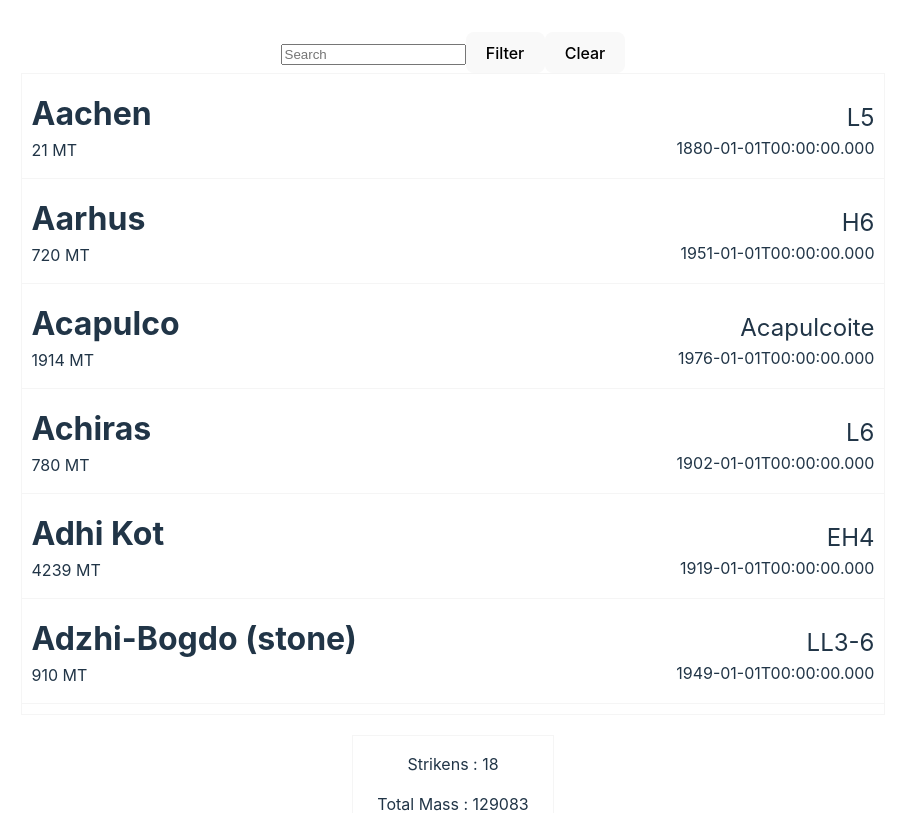
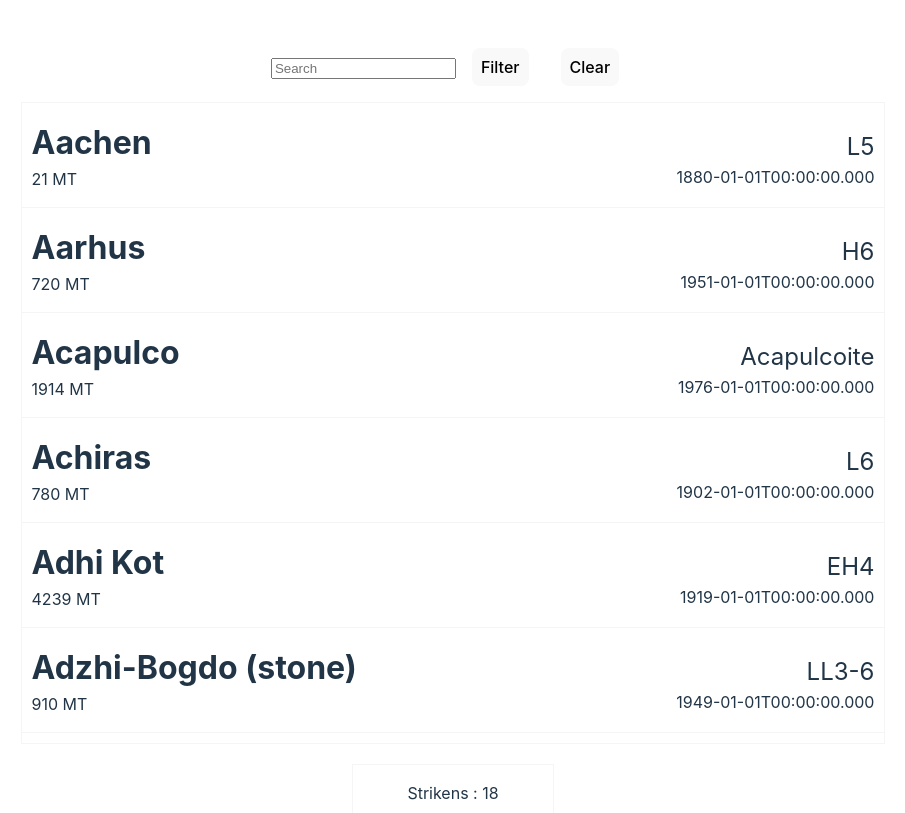
Before and after one commit to chingu-voyages/v45-tier1-team-01, a React (Vite) app in the folder meteorhub/: page / in a window 1280 px wide. Shown: the top 813 px of the page, without its empty margins (187-1092 px from the left). Built offline with nearby package versions, Linux system fonts and the light colour scheme.

Commit message:
add button css

```diff
--- a/meteorhub/src/components/SearchComponent.css
+++ b/meteorhub/src/components/SearchComponent.css
@@ -11,7 +11,7 @@
   overflow-y: scroll;
 }
 
-.clear {
+.button {
   margin: 1em;
   padding: 0.5em;
 }
```
